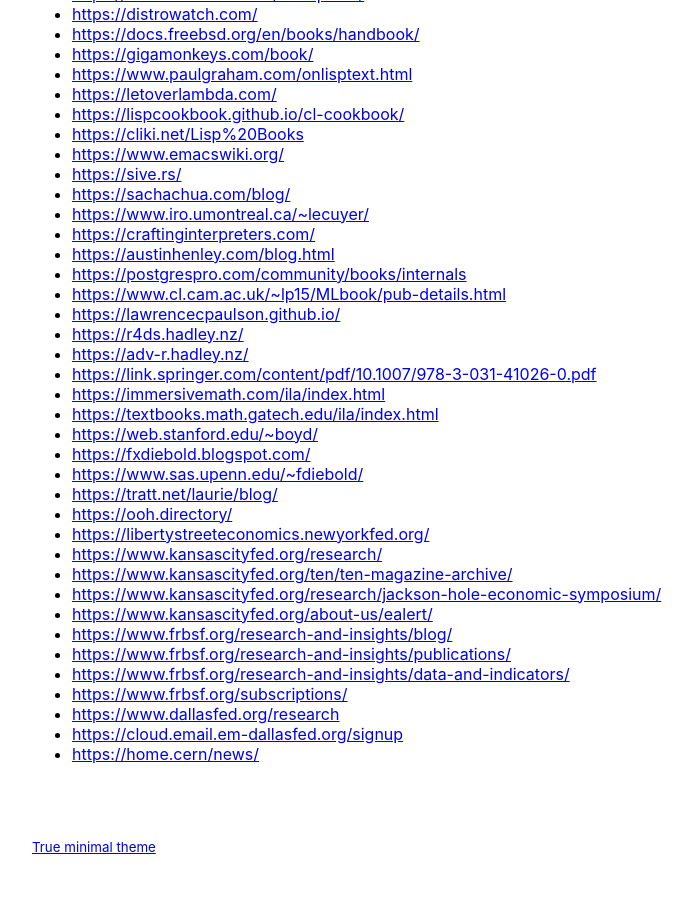
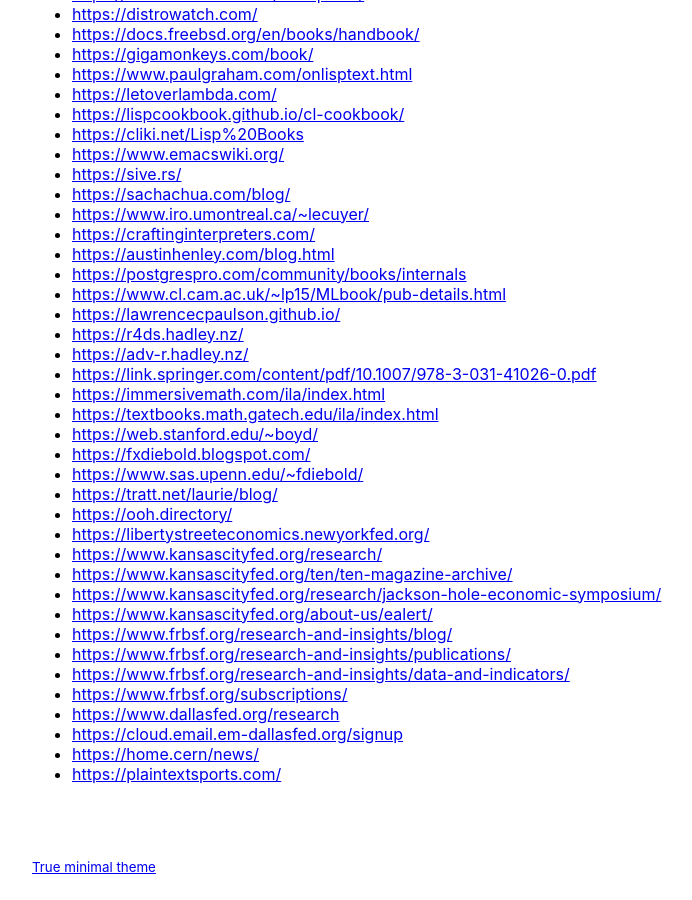
Before and after one commit to bachmeil/the-blog, a Jekyll site: the page built from _posts/2026-06-20-finding-content.md, in a window 1280 px wide and 900 px high, scrolled down 1726 px. Shown: the whole window, without its empty margins (218-910 px from the left). Built offline with Jekyll 4.4.1, drawn with Linux system fonts in a browser that asks for light colours.

Commit message:
More links

```diff
--- a/_posts/2026-06-20-finding-content.md
+++ b/_posts/2026-06-20-finding-content.md
@@ -112,3 +112,4 @@
 - <https://www.dallasfed.org/research>
 - <https://cloud.email.em-dallasfed.org/signup>
 - <https://home.cern/news/>
+- <https://plaintextsports.com/>
```
